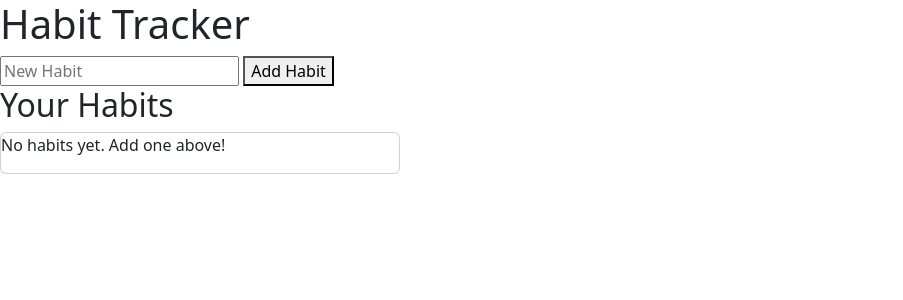
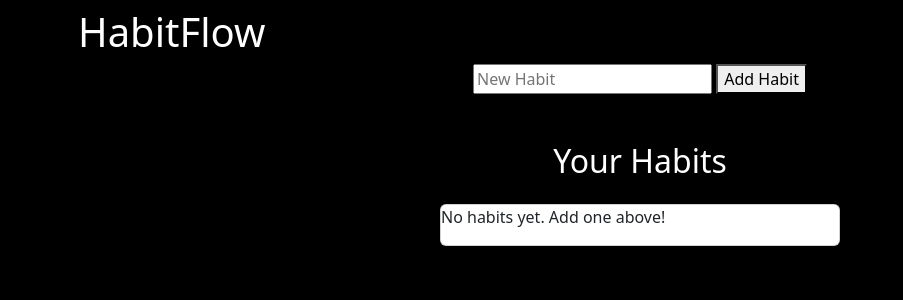
Before and after one commit to Melantic/habit-tracker, a Flask app: page / in a window 1280 px wide. Shown: the top 300 px of the page, without its empty margins (0-903 px from the left). Run offline with Flask 3, Linux system fonts and the light colour scheme.

Commit message:
updated styles w/ bootstrap, update dict to prepare for heatmap integration

```diff
--- a/app.py
+++ b/app.py
@@ -42,7 +42,8 @@
         "name": name,
         "last_done": "",
         "streak": 0,
-        "best_streak": 0
+        "best_streak": 0,
+        "completed_dates": []
         })
     save_db(habits)
     #flash(f'Habit "{name}" added!')
@@ -94,6 +95,8 @@
         if habit["id"] == habit_id:
             found = True
 
+            habit["completed_dates"].append(today_str)
+
             if habit["last_done"] == today_str:
                 #flash("Already marked done today.")
                 break
--- a/templates/index.html
+++ b/templates/index.html
@@ -5,20 +5,20 @@
     <meta charset="UTF-8" />
     <meta name="viewport" content="width=device-width, initial-scale=1">
     <link href="https://cdn.jsdelivr.net/npm/bootstrap@5.3.7/dist/css/bootstrap.min.css" rel="stylesheet" integrity="sha384-LN+7fdVzj6u52u30Kp6M/trliBMCMKTyK833zpbD+pXdCLuTusPj697FH4R/5mcr" crossorigin="anonymous">
-    <title>Habit Tracker</title>
+    <title>HabitFlow</title>
 </head>
 
-<body>
-    <h1>Habit Tracker</h1>
+<body class="container d-flex flex-column align-items-center p-2 bd-highlight bg-black text-white">
+    <h1 class="me-auto">HabitFlow</h1>
 
     <form action="{{ url_for('add') }}" method="post">
         <input type="text" name="name" placeholder="New Habit" />
         <button type="submit">Add Habit</button>
     </form>
 
-    <h2>Your Habits</h2>
+    <h2 class="mt-5">Your Habits</h2>
 
-    <div class="card" style="width: 25rem;">
+    <div class="card mt-3" style="width: 25rem;">
         {% if habits %}
         <ul class="list-group list-group-flush">
             {% for habit in habits %}
```
